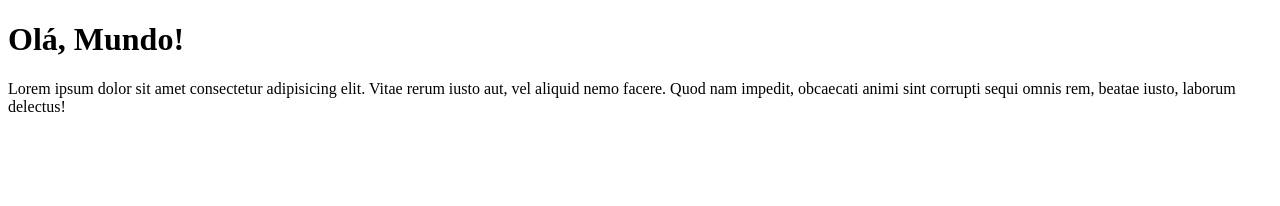
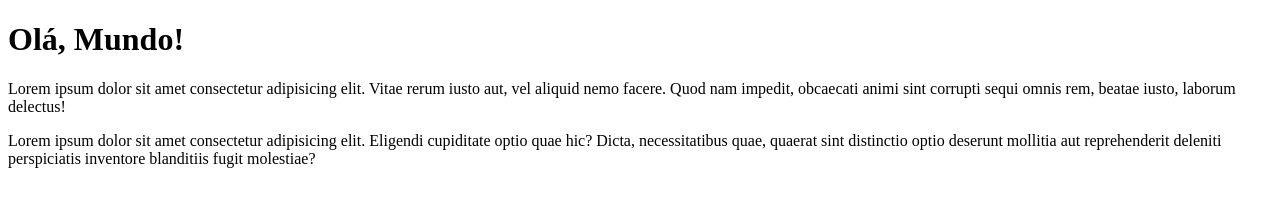
Before and after one commit to agsilvamhm/Ola-Mundo, a plain HTML site: page site-exemplo/index.html in a window 1280 px wide. Drawn offline with Linux system fonts and the light colour scheme.

Commit message:
Adicionei um segundo parágrafo

```diff
--- a/site-exemplo/index.html
+++ b/site-exemplo/index.html
@@ -9,6 +9,7 @@
 <body>
     <h1>Olá, Mundo!</h1>
     <p>Lorem ipsum dolor sit amet consectetur adipisicing elit. Vitae rerum iusto aut, vel aliquid nemo facere. Quod nam impedit, obcaecati animi sint corrupti sequi omnis rem, beatae iusto, laborum delectus!</p>
+    <p>Lorem ipsum dolor sit amet consectetur adipisicing elit. Eligendi cupiditate optio quae hic? Dicta, necessitatibus quae, quaerat sint distinctio optio deserunt mollitia aut reprehenderit deleniti perspiciatis inventore blanditiis fugit molestiae?</p>
 
 </body>
 </html>
```
